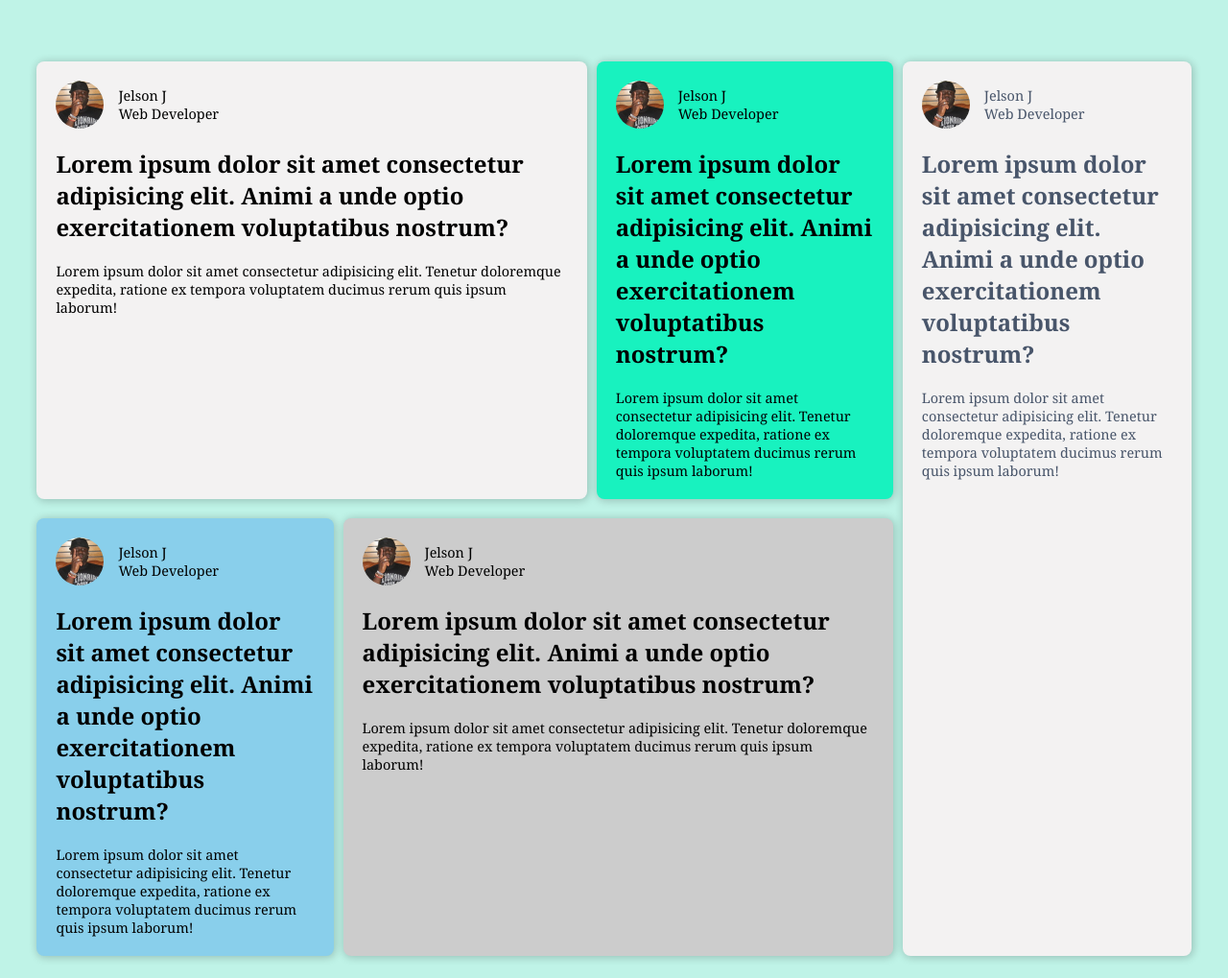
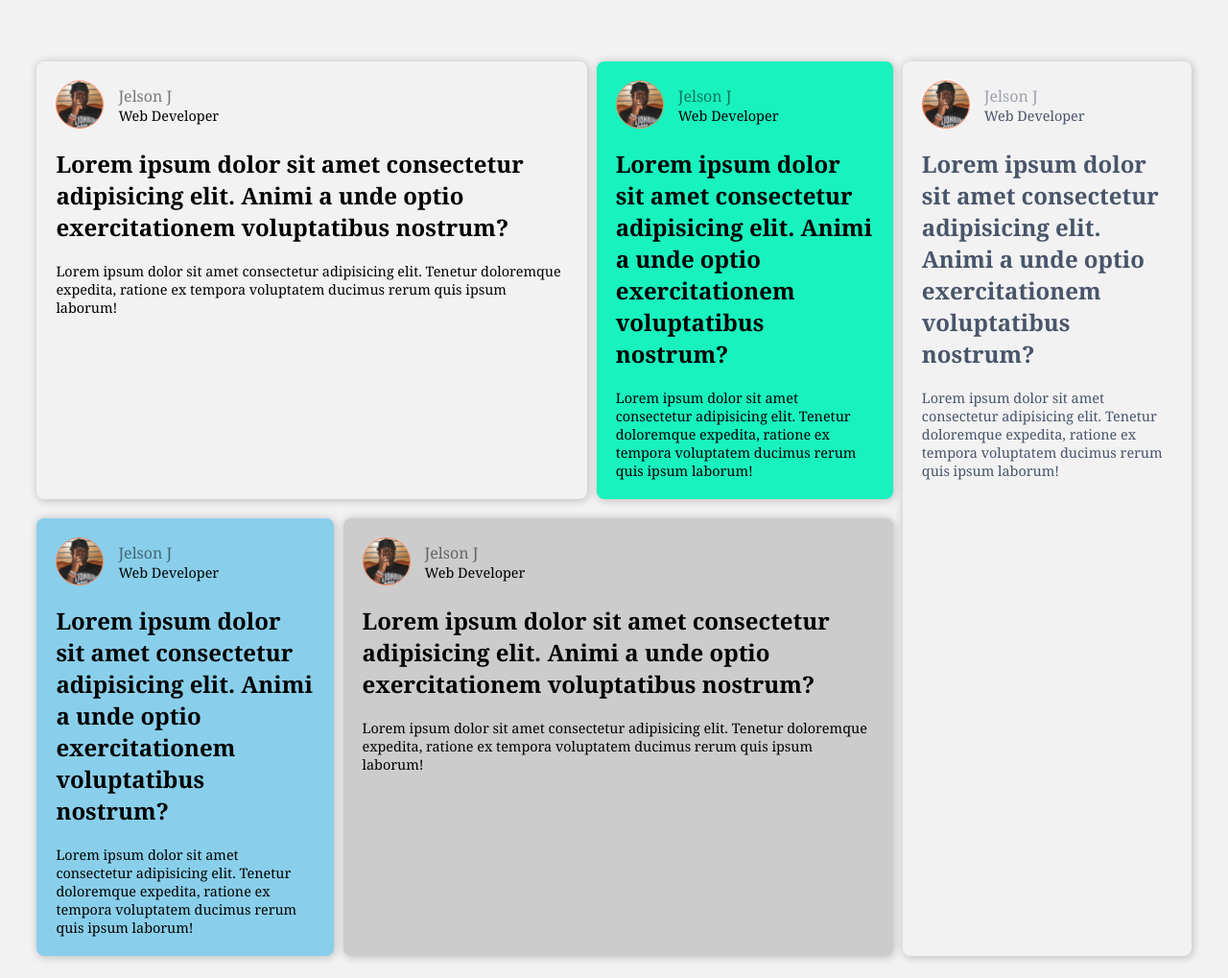
Before and after one commit to jelsonjay/microsoft-clone, a plain HTML site: page index.html in a window 1280 px wide. Shown: the whole page at 96% size. Drawn offline with Linux system fonts and the light colour scheme.

Commit message:
update css

```diff
--- a/css/master.css
+++ b/css/master.css
@@ -4,7 +4,7 @@
 	box-sizing: border-box;
 }
 :root {
-	--clr-bg: hsl(166, 68%, 85%);
+	--clr-bg: hsl(6, 0%, 95%);
 	--clr-Orange: hsl(16, 100%, 66%);
 	--clr-Green: hsl(166, 89%, 52%);
 	--clr-gray: hsl(0, 0%, 80%);
@@ -66,8 +66,16 @@ body {
 	height: 50px;
 	border-radius: 50%;
 	margin-right: 15px;
+	border: 1px solid var(--clr-Orange);
 }
-
+.content-text p {
+	opacity: 100%;
+	font-size: 0.9rem;
+}
+.content .name-text {
+	opacity: 50%;
+	font-size: 1rem;
+}
 .item h4 {
 	margin-bottom: 1.25rem;
 	font-size: 1.5rem;
--- a/index.html
+++ b/index.html
@@ -18,7 +18,7 @@
 <div class="content">
 <img src="/img/avatar.jpg" alt="avatar">
 <div class="content-text">
-  <p>Jelson J</p>
+  <p class="name-text">Jelson J</p>
   <P>Web Developer</P>
 </div>
 </div>
@@ -34,7 +34,7 @@
   <div class="content">
     <img src="/img/avatar.jpg" alt="avatar">
     <div class="content-text">
-      <p>Jelson J</p>
+      <p class="name-text">Jelson J</p>
       <P>Web Developer</P>
     </div>
   </div>
@@ -51,7 +51,7 @@
   <div class="content">
     <img src="/img/avatar.jpg" alt="avatar">
     <div class="content-text">
-      <p>Jelson J</p>
+      <p class="name-text">Jelson J</p>
       <P>Web Developer</P>
     </div>
   </div>
@@ -65,7 +65,7 @@
 <div class="content">
   <img src="/img/avatar.jpg" alt="avatar">
   <div class="content-text">
-    <p>Jelson J</p>
+    <p class="name-text">Jelson J</p>
     <P>Web Developer</P>
   </div>
 </div>
@@ -82,7 +82,7 @@
 <div class="content">
   <img src="/img/avatar.jpg" alt="avatar">
   <div class="content-text">
-    <p>Jelson J</p>
+    <p class="name-text">Jelson J</p>
     <P>Web Developer</P>
   </div>
 </div>
```
